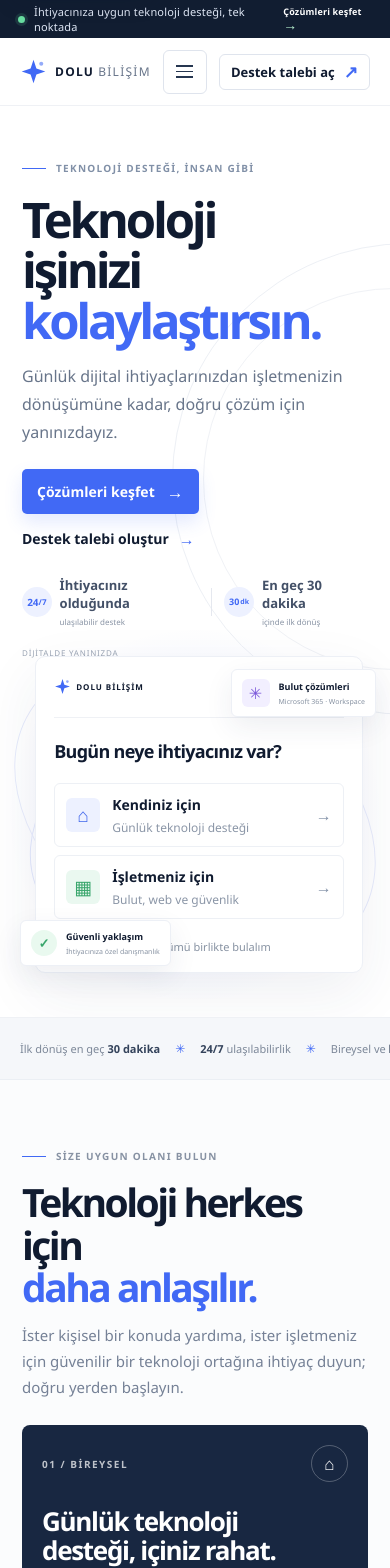
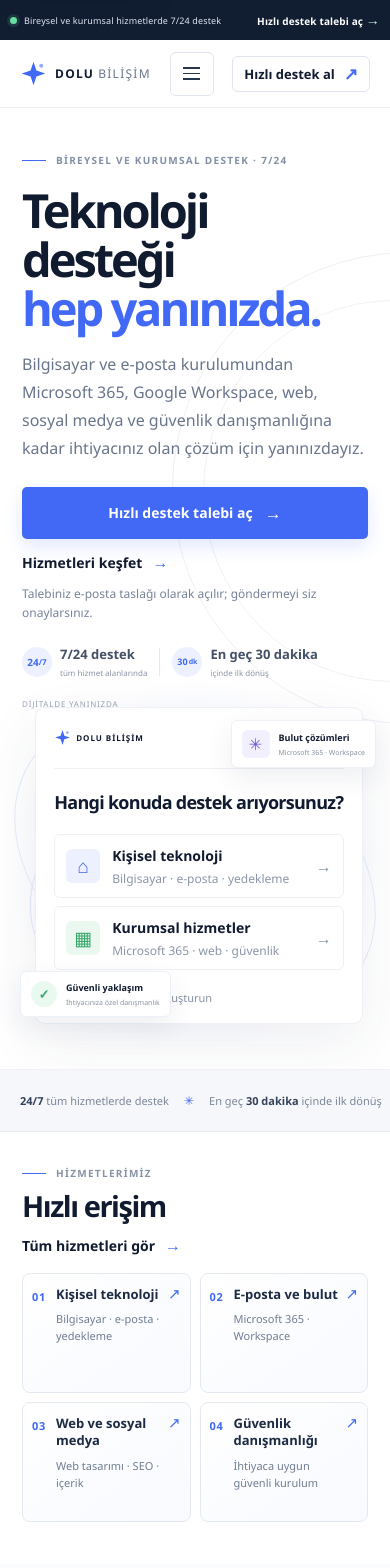
Before and after one commit to darkpassenger00/Dolubilisim, a Next.js app: page / in a window 390 px wide. Shown: the top 1568 px of the page. Built offline with nearby package versions, Linux system fonts and the light colour scheme.

Commit message:
Clarify homepage support and service shortcuts

```diff
--- a/app/globals.css
+++ b/app/globals.css
@@ -172,3 +172,65 @@ a:focus-visible,button:focus-visible{outline:3px solid #83a0ff;outline-offset:4p
   .service-detail-lede{font-size:16px}
   .guide-article-body p{font-size:15px}
 }
+
+.announcement{height:42px;font-size:12px}
+.announcement a{font-size:13px}
+.hero{min-height:620px}
+.hero-copy{max-width:590px}
+.hero h1{max-width:590px;font-size:clamp(54px,5.4vw,74px);line-height:1.04}
+.hero-lede{max-width:500px;font-size:17px;line-height:1.75}
+.hero-actions{gap:20px;margin-top:25px}
+.hero-actions .button{min-height:52px;padding:0 20px;font-size:14px}
+.hero-actions .text-link{font-size:14px}
+.hero-request-note{margin:12px 0 0;color:#768398;font-size:12px;line-height:1.6}
+.hero-proof{margin-top:28px}
+.solution-row{color:var(--ink)}
+.service-shortcuts{padding-top:42px;padding-bottom:48px;background:#fff}
+.service-shortcuts-heading{display:flex;align-items:flex-end;justify-content:space-between;gap:20px;margin-bottom:18px}
+.service-shortcuts-heading h2{margin:10px 0 0;font-size:clamp(27px,3vw,36px);line-height:1.1;letter-spacing:-.05em}
+.service-shortcuts-heading>.text-link{margin-bottom:3px;font-size:14px}
+.service-shortcut-grid{display:grid;grid-template-columns:repeat(4,minmax(0,1fr));gap:12px}
+.service-shortcut{min-width:0;min-height:108px;padding:17px 16px;display:grid;grid-template-columns:25px minmax(0,1fr) 16px;align-items:start;gap:10px;border:1px solid #e3e8f1;border-radius:8px;background:linear-gradient(145deg,#fff,#f8faff);transition:transform .18s,border-color .18s,box-shadow .18s}
+.service-shortcut:hover{transform:translateY(-2px);border-color:#c4d0ff;box-shadow:0 12px 28px #14264a0c}
+.service-shortcut:focus-visible{outline:3px solid #83a0ff;outline-offset:3px}
+.service-shortcut-index{color:#4169f5;font:700 11px var(--font-display);letter-spacing:.06em;padding-top:3px}
+.service-shortcut-copy{min-width:0;display:grid;gap:8px}
+.service-shortcut-copy strong{color:#1c2b43;font-size:15px;line-height:1.35}
+.service-shortcut-copy small{color:#6f7d91;font-size:12px;line-height:1.55}
+.service-shortcut>.arrow{justify-self:end;font-size:15px}
+
+@media(min-width:761px) and (max-width:1050px){
+  .hero{min-height:570px;grid-template-columns:1fr 0.9fr;gap:20px;padding-left:7vw;padding-right:6vw}
+  .hero h1{font-size:clamp(50px,6vw,64px)}
+  .hero-lede{font-size:16px}
+  .service-shortcut-grid{grid-template-columns:repeat(2,minmax(0,1fr))}
+}
+
+@media(max-width:760px){
+  .announcement{height:40px;padding:0 14px;font-size:10px;gap:7px}
+  .announcement a{font-size:11px;white-space:nowrap}
+  .hero{min-height:0;padding-top:45px;padding-bottom:36px}
+  .hero h1{max-width:520px;font-size:clamp(47px,11vw,64px)}
+  .hero-lede{font-size:16px}
+  .hero-actions{align-items:stretch;flex-direction:column;gap:14px}
+  .hero-actions .button{width:100%;min-height:52px}
+  .hero-actions .text-link{font-size:14px}
+  .hero-request-note{font-size:12px}
+  .hero-proof{margin-top:23px;flex-wrap:wrap}
+  .service-shortcuts{padding:34px 22px 42px}
+  .service-shortcuts-heading{align-items:flex-start;flex-direction:column;gap:14px;margin-bottom:15px}
+  .service-shortcuts-heading h2{font-size:29px}
+  .service-shortcut-grid{grid-template-columns:repeat(2,minmax(0,1fr));gap:9px}
+  .service-shortcut{min-height:120px;padding:13px 11px;grid-template-columns:20px minmax(0,1fr) 12px;gap:7px}
+  .service-shortcut-copy{gap:7px}
+  .service-shortcut-copy strong{font-size:14px}
+  .service-shortcut-copy small{font-size:12px}
+}
+
+@media(max-width:390px){
+  .announcement{font-size:9px;padding:0 10px}
+  .announcement a{font-size:10px}
+  .service-shortcut{grid-template-columns:18px minmax(0,1fr) 10px;padding:12px 9px;gap:6px}
+  .service-shortcut-copy strong{font-size:13px}
+  .service-shortcut-copy small{font-size:11px}
+}
--- a/app/page.tsx
+++ b/app/page.tsx
@@ -35,8 +35,8 @@ export default function HomePage() {
       />
       <div className="announcement">
         <span className="status-dot" />
-        <span>İhtiyacınıza uygun teknoloji desteği, tek noktada</span>
-        <a href="#cozumler">Çözümleri keşfet <Arrow /></a>
+        <span>Bireysel ve kurumsal hizmetlerde 7/24 destek</span>
+        <a href="#iletisim">Hızlı destek talebi aç <Arrow /></a>
       </div>
 
       <header className="site-header">
@@ -53,21 +53,22 @@ export default function HomePage() {
           <a href="#yaklasim">Yaklaşımımız</a>
         </nav>
         <MobileNav />
-        <a className="header-cta" href="#iletisim">Destek talebi aç <Arrow diagonal /></a>
+        <a className="header-cta" href="#iletisim">Hızlı destek al <Arrow diagonal /></a>
       </header>
 
       <section className="hero" id="top">
         <div className="hero-copy">
-          <div className="eyebrow"><span className="eyebrow-line" /> Teknoloji desteği, insan gibi</div>
-          <h1>Teknoloji<br />işinizi <span>kolaylaştırsın.</span></h1>
-          <p className="hero-lede">Günlük dijital ihtiyaçlarınızdan işletmenizin dönüşümüne kadar, doğru çözüm için yanınızdayız.</p>
+          <div className="eyebrow"><span className="eyebrow-line" /> Bireysel ve kurumsal destek · 7/24</div>
+          <h1>Teknoloji desteği<br /><span>hep yanınızda.</span></h1>
+          <p className="hero-lede">Bilgisayar ve e-posta kurulumundan Microsoft 365, Google Workspace, web, sosyal medya ve güvenlik danışmanlığına kadar ihtiyacınız olan çözüm için yanınızdayız.</p>
           <div className="hero-actions">
-            <a className="button button-primary" href="#cozumler">Çözümleri keşfet <Arrow /></a>
-            <a className="text-link" href="#iletisim">Destek talebi oluştur <Arrow /></a>
+            <a className="button button-primary" href="#iletisim">Hızlı destek talebi aç <Arrow /></a>
+            <a className="text-link" href="#hizmetler">Hizmetleri keşfet <Arrow /></a>
           </div>
+          <p className="hero-request-note">Talebiniz e-posta taslağı olarak açılır; göndermeyi siz onaylarsınız.</p>
           <div className="hero-proof">
             <div className="proof-icon"><span>24</span><span>/7</span></div>
-            <div><strong>İhtiyacınız olduğunda</strong><span>ulaşılabilir destek</span></div>
+            <div><strong>7/24 destek</strong><span>tüm hizmet alanlarında</span></div>
             <span className="proof-divider" />
             <div className="proof-icon response-icon">30<span>dk</span></div>
             <div><strong>En geç 30 dakika</strong><span>içinde ilk dönüş</span></div>
@@ -80,18 +81,18 @@ export default function HomePage() {
           <div className="hero-glow" />
           <div className="hero-card hero-card-main">
             <div className="card-topline"><span className="mini-brand"><SparkMark /> DOLU BİLİŞİM</span><span className="card-menu">···</span></div>
-            <div className="card-welcome">Bugün neye ihtiyacınız var?</div>
-            <div className="solution-row">
+            <div className="card-welcome">Hangi konuda destek arıyorsunuz?</div>
+            <a className="solution-row" href="#bireysel">
               <div className="solution-icon personal-icon"><span>⌂</span></div>
-              <div><strong>Kendiniz için</strong><span>Günlük teknoloji desteği</span></div>
+              <div><strong>Kişisel teknoloji</strong><span>Bilgisayar · e-posta · yedekleme</span></div>
               <Arrow />
-            </div>
-            <div className="solution-row">
+            </a>
+            <a className="solution-row" href="#hizmetler">
               <div className="solution-icon business-icon"><span>▦</span></div>
-              <div><strong>İşletmeniz için</strong><span>Bulut, web ve güvenlik</span></div>
+              <div><strong>Kurumsal hizmetler</strong><span>Microsoft 365 · web · güvenlik</span></div>
               <Arrow />
-            </div>
-            <div className="card-foot"><span className="status-dot" /> Sizin için doğru çözümü birlikte bulalım</div>
+            </a>
+            <div className="card-foot"><span className="status-dot" /> Hızlı destek talebi oluşturun</div>
           </div>
           <div className="floating-note note-cloud"><span className="note-icon">✳</span><span><strong>Bulut çözümleri</strong><small>Microsoft 365 · Workspace</small></span></div>
           <div className="floating-note note-secure"><span className="secure-check">✓</span><span><strong>Güvenli yaklaşım</strong><small>İhtiyacınıza özel danışmanlık</small></span></div>
@@ -102,14 +103,30 @@ export default function HomePage() {
       </section>
 
       <div className="trust-strip" aria-label="Destek özellikleri">
-        <span>İlk dönüş en geç <strong>{supportPromise.firstResponseMinutes} dakika</strong></span>
+        <span><strong>{supportPromise.availability}</strong> tüm hizmetlerde destek</span>
         <span className="strip-separator">✳</span>
-        <span><strong>{supportPromise.availability}</strong> ulaşılabilirlik</span>
+        <span>En geç <strong>{supportPromise.firstResponseMinutes} dakika</strong> içinde ilk dönüş</span>
+        <span className="strip-separator">✳</span>
+        <span>Talep formu <strong>e-posta taslağı</strong> açar</span>
         <span className="strip-separator">✳</span>
         <span>Bireysel ve <strong>kurumsal</strong> çözümler</span>
-        <span className="strip-separator">✳</span>
-        <span>Önce <strong>ihtiyacınızı</strong> anlarız</span>
       </div>
+
+      <section className="service-shortcuts section-shell" aria-labelledby="service-shortcuts-title">
+        <div className="service-shortcuts-heading">
+          <div>
+            <div className="eyebrow dark-eyebrow"><span className="eyebrow-line" /> Hizmetlerimiz</div>
+            <h2 id="service-shortcuts-title">Hızlı erişim</h2>
+          </div>
+          <a className="text-link" href="#hizmetler">Tüm hizmetleri gör <Arrow /></a>
+        </div>
+        <nav className="service-shortcut-grid" aria-label="Hizmet alanlarına hızlı erişim">
+          <a className="service-shortcut" href="#bireysel"><span className="service-shortcut-index">01</span><span className="service-shortcut-copy"><strong>Kişisel teknoloji</strong><small>Bilgisayar · e-posta · yedekleme</small></span><Arrow diagonal /></a>
+          <a className="service-shortcut" href="#hizmetler"><span className="service-shortcut-index">02</span><span className="service-shortcut-copy"><strong>E-posta ve bulut</strong><small>Microsoft 365 · Workspace</small></span><Arrow diagonal /></a>
+          <a className="service-shortcut" href="#hizmetler"><span className="service-shortcut-index">03</span><span className="service-shortcut-copy"><strong>Web ve sosyal medya</strong><small>Web tasarımı · SEO · içerik</small></span><Arrow diagonal /></a>
+          <a className="service-shortcut" href="#hizmetler"><span className="service-shortcut-index">04</span><span className="service-shortcut-copy"><strong>Güvenlik danışmanlığı</strong><small>İhtiyaca uygun güvenli kurulum</small></span><Arrow diagonal /></a>
+        </nav>
+      </section>
 
       <section className="audience-section section-shell" id="cozumler">
         <div className="section-heading">
```
Also changed, not shown: 2 other files (tests, documents, lock files or other folders).
